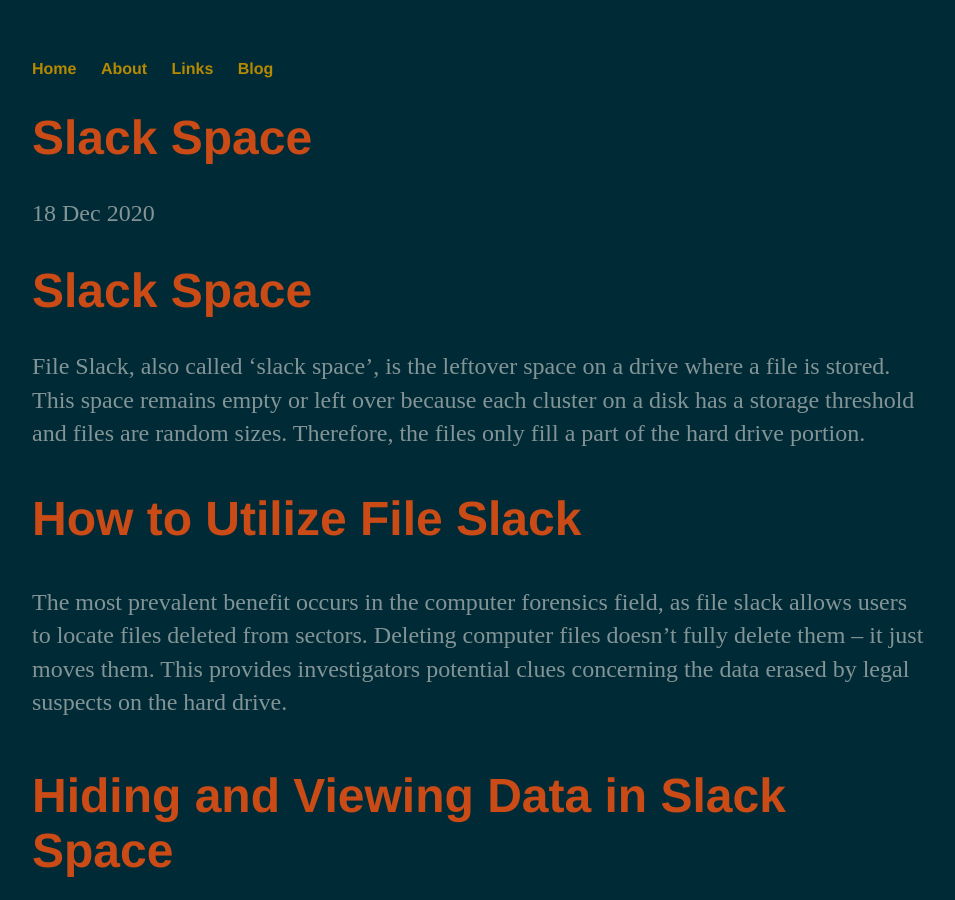
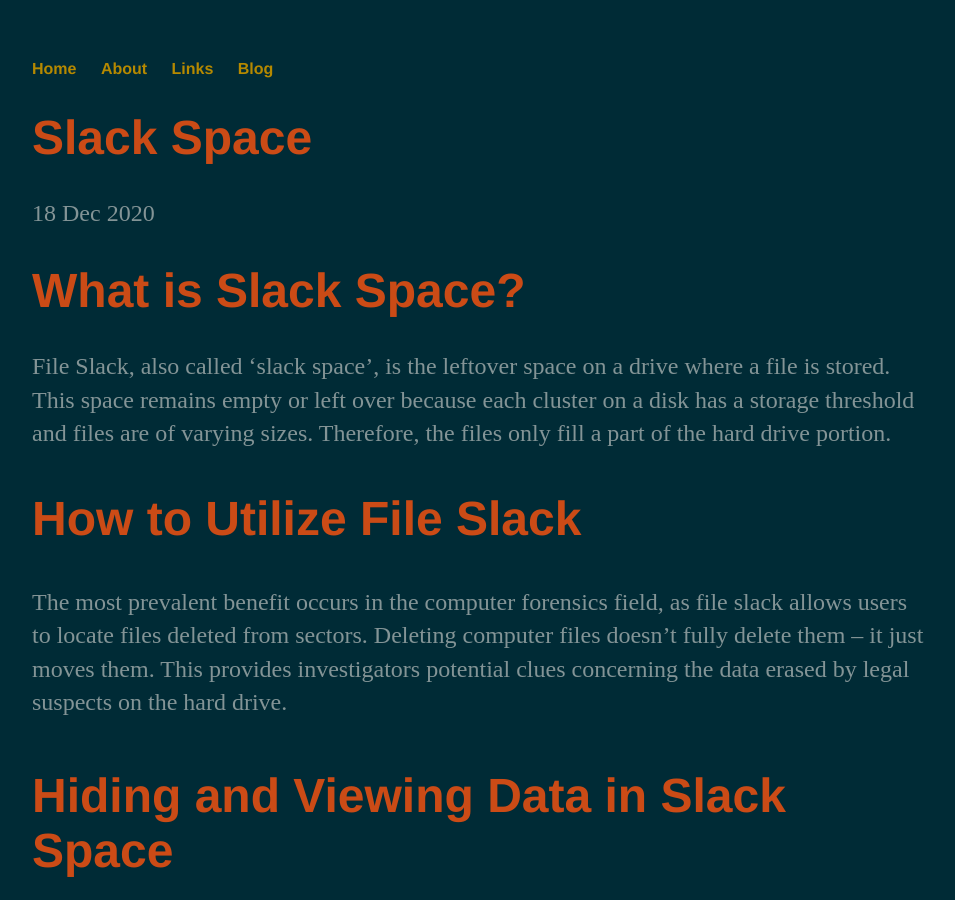
Before and after one commit to thepalelotus/thedreamless.github.io, a Jekyll site: the page built from _posts/2020-12-18-slack-space.md, in a window 1280 px wide and 900 px high. Shown: the whole window, without its empty margins (160-1115 px from the left). Built offline with Jekyll 4.4.1, drawn with Linux system fonts in a browser that asks for light colours; our own code applies the rules of GitHub Pages for plain Markdown files.

Commit message:
Update 2020-12-18-slack-space.md

```diff
--- a/_posts/2020-12-18-slack-space.md
+++ b/_posts/2020-12-18-slack-space.md
@@ -1,6 +1,6 @@
-# Slack Space
+# What is Slack Space?
 
-File Slack, also called ‘slack space’, is the leftover space on a drive  where a file is stored. This space remains empty or left over because  each cluster on a disk has a storage threshold and files are random  sizes. Therefore, the files only fill a part of the hard drive portion.
+File Slack, also called 'slack space', is the leftover space on a drive where a file is stored. This space remains empty or left over because each cluster on a disk has a storage threshold and files are of varying sizes. Therefore, the files only fill a part of the hard drive portion.
 
 ## How to Utilize File Slack
 
```
